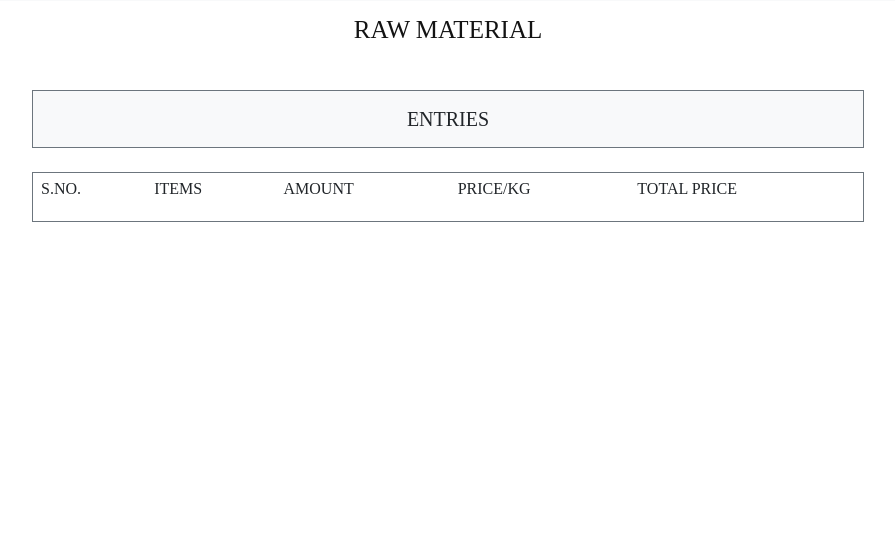
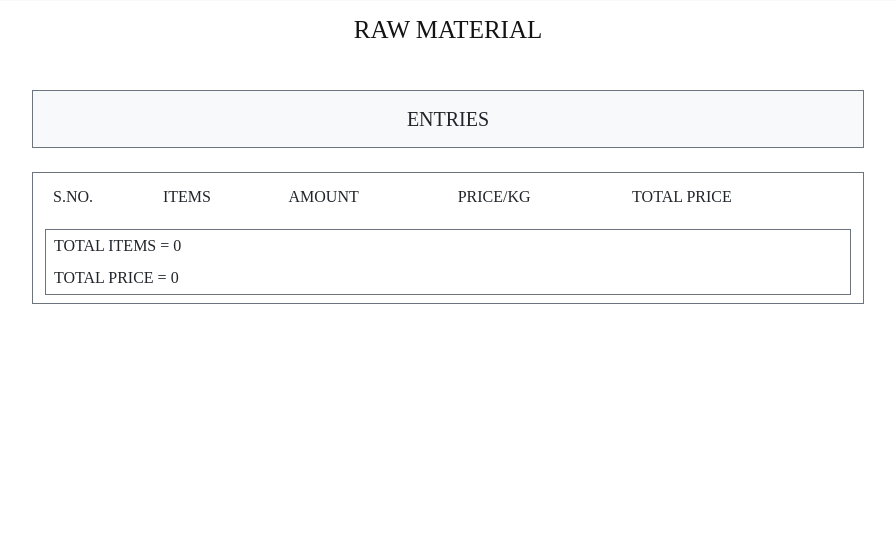
Before and after one commit to SophieaSharma/tcd, a PHP site: page /rawmaterialEntries.php in a window 1280 px wide. Shown: the part 163-707 px from the top of the page, without its empty margins (192-1087 px from the left). Run offline with PHP 8.4, Linux system fonts and the light colour scheme; the visitor is signed in with stand-in values (Sample User, id 1); tables that the repository leaves empty or names only in its code hold one stand-in row (values such as "Sample post"); lists and menus that the app fills with data are empty; some libraries are stand-ins or nearby versions.

Commit message:
minor changes added

```diff
--- a/logout.php
+++ b/logout.php
@@ -4,6 +4,7 @@ require_once "SQL_queries/db_connection.php";
 
 $_SESSION['id']=NULL;
 $_SESSION['category']=NULL;
+$_SESSION['name']=NULL;
 $_SESSION['email']=NULL;
 
 $_SESSION=[];
--- a/rawmaterialEntries.php
+++ b/rawmaterialEntries.php
@@ -3,7 +3,7 @@ require_once "errors.php";
 require_once "SQL_queries/db_connection.php";
 require_once "shortcuts/rawmaterialEntriesDateShortcut.php";
 GLOBAL $connection;
-GLOBAL $raw_materialEntriesDate;
+GLOBAL $raw_materialEntriesDate,$total_price_of_all_items;
 ?>
 <!doctype html>
 <html lang="en">
@@ -46,7 +46,7 @@ require_once "headerTCD.php";
             <h3 class="display-6 fs-5 text-uppercase">Entries</h3>
         </div>
 
-        <div class="col-lg-8 border border-secondary  my-4 p-0">
+        <div class="col-lg-8 border border-secondary  my-4 py-2">
             <div class="col-12 table-responsive">
                 <table class="table table-striped table-bordered table-hover">
 
@@ -71,6 +71,7 @@ require_once "headerTCD.php";
                        $amount=$row['amount'];
                        $price_per_kg=$row['price_per_kg'];
                        $totalPrice=$row['totalPrice'];
+                       $total_price_of_all_items+=$totalPrice;
 
 
                     ?>
@@ -85,9 +86,26 @@ require_once "headerTCD.php";
                         }
                        ?>
                     </tbody>
+                </table>
+            </div>
+            <?php
+            $count=mysqli_num_rows($result);
+            ?>
+            <div class="border border-secondary p-2">
+                <p style=" text-transform: uppercase;">total items = <?php echo $count; ?> </p> <br>
+                <p style=" text-transform: uppercase;">Total Price =
+                    <?php
+                    if(!$total_price_of_all_items==0){
+                        echo $total_price_of_all_items;
+                        if($total_price_of_all_items!=0){
+                            echo " Rs";
+                        }
+                    }else{
+                        echo 0;
+                    }
 
-
-                </table>
+                    ?>
+                </p>
             </div>
         </div>
 
--- a/reports.php
+++ b/reports.php
@@ -147,7 +147,7 @@ if($report>0){
                     <div class="progress my-3 " style="height: 22px;">
                         <?php
                         if($profit){
-                           echo  "<div class='progress-bar bg-success fs-5' role='progressbar' style='width: {$profit}%;' aria-valuenow='{$profit}' aria-valuemin='0' aria-valuemax='100'>{$profit}% Profit</div>";
+                           echo  "<div class='progress-bar bg-success fs-5 ' role='progressbar' style='width: {$profit}%;' aria-valuenow='{$profit}' aria-valuemin='0' aria-valuemax='100'>{$profit}% Profit</div>";
                         }elseif ($loss){
                             echo  "<div class='progress-bar bg-danger fs-5' role='progressbar' style='width: {$loss}%;' aria-valuenow='{$loss}' aria-valuemin='0' aria-valuemax='100'>{$loss}% Loss</div>";
                         }
--- a/salesEntries.php
+++ b/salesEntries.php
@@ -52,7 +52,7 @@ if(!empty(($_FILES["file"]["name"]))){
             <h3 class="display-6 fs-5 text-uppercase">Entries</h3>
         </div>
         <!--Accordion it will keep increasing with every form entry-->
-        <div class="col-lg-8 py-3 bg-light  border border-secondary border-top-0 ">
+        <div class="col-lg-8 py-3 bg-light  border border-secondary border-top-0 mb-5">
 
                 <!-- Accordion it will keep increasing with every form entry-->
                 <div class="accordion accordion-flush " id="accordionFlushExample">
```
